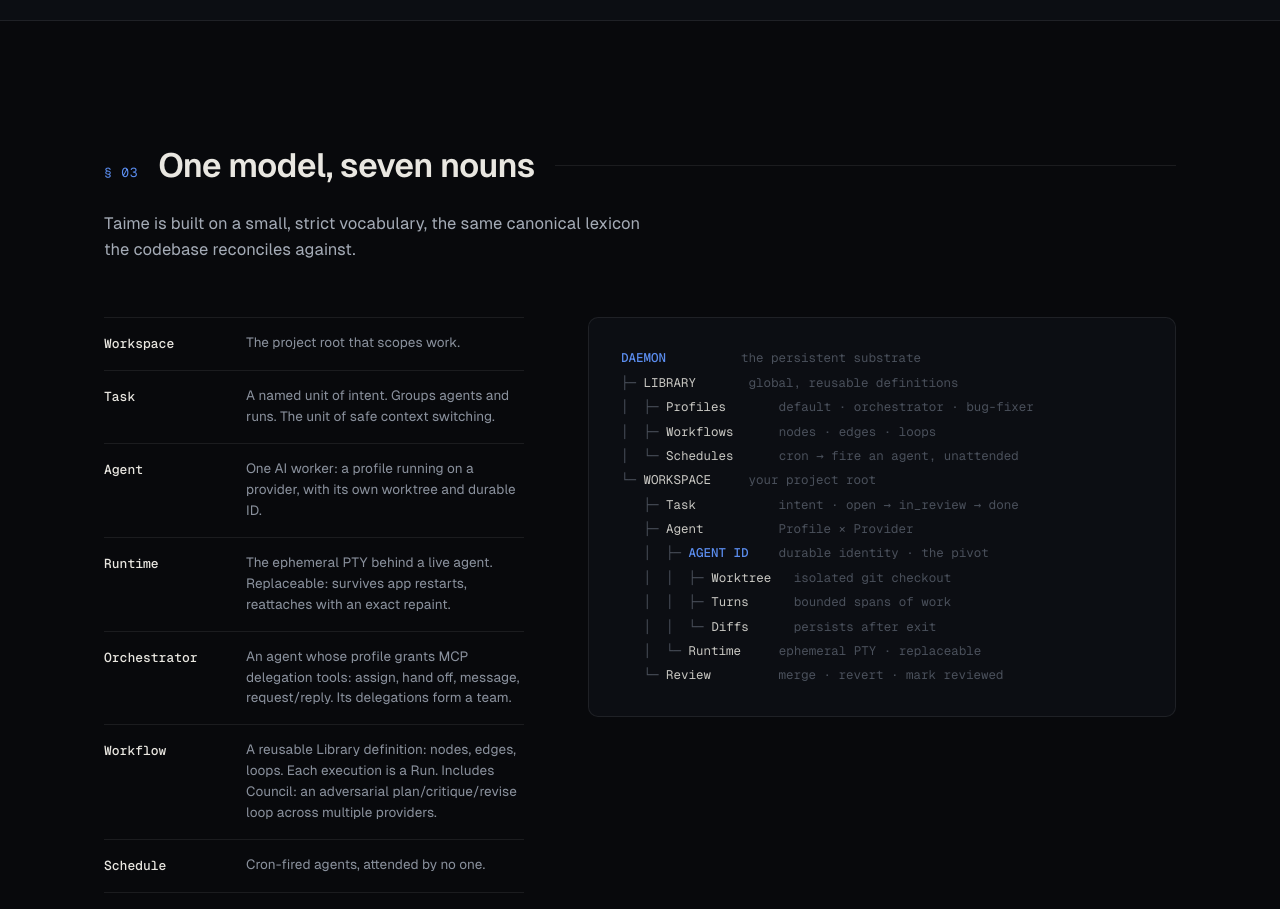
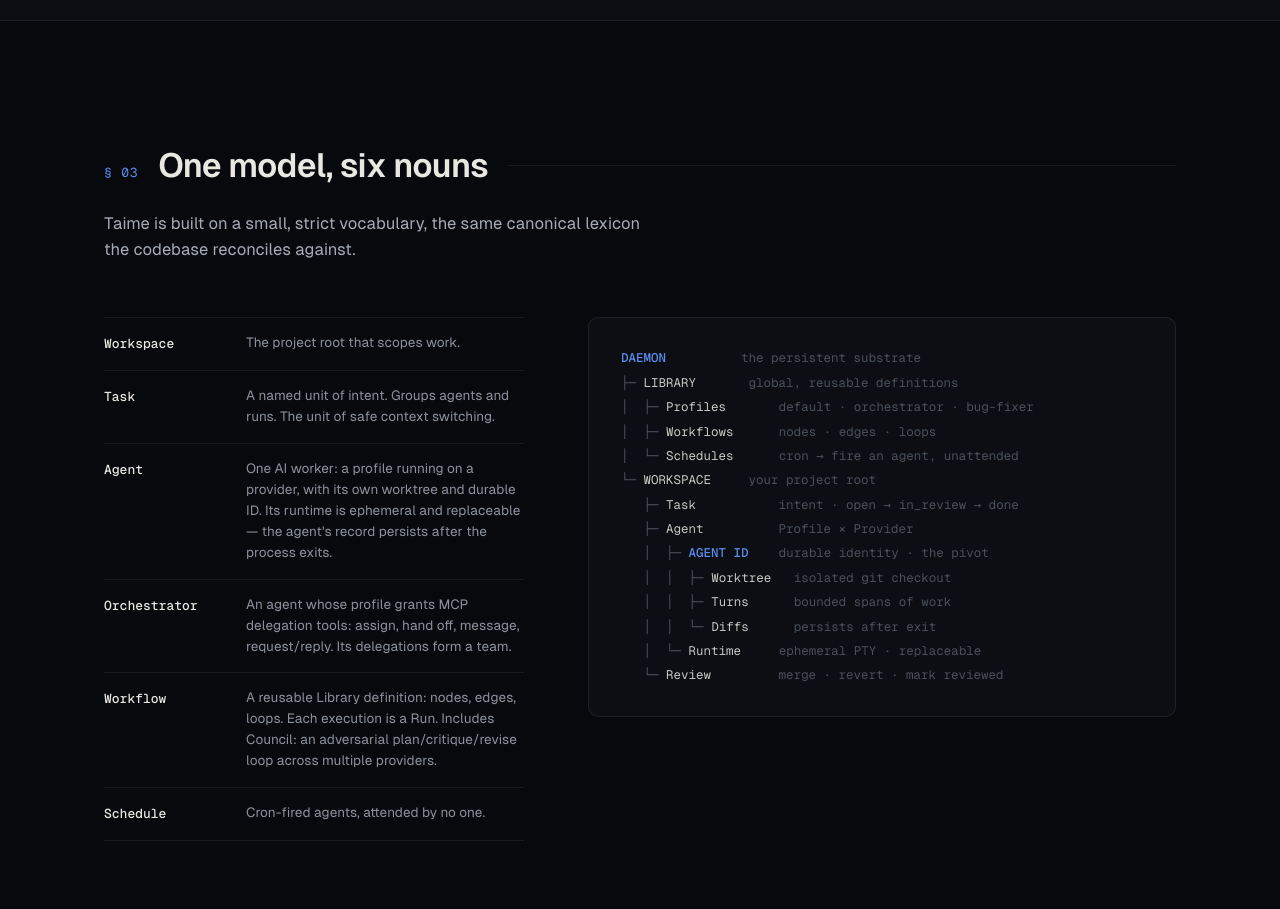
Before and after one commit to taimehq/website, a website built with Vite: page index.html in a window 1280 px wide. Shown: the part 2880-3789 px from the top of the page. Built offline with nearby package versions, Linux system fonts and the light colour scheme.

Commit message:
Revert to six nouns; fold Runtime into Agent definition

```diff
--- a/index.html
+++ b/index.html
@@ -289,7 +289,7 @@
       <div class="container">
         <div class="section-head reveal">
           <span class="section-no">§ 03</span>
-          <h2>One model, seven nouns</h2>
+          <h2>One model, six nouns</h2>
         </div>
         <p class="section-lede reveal">
           Taime is built on a small, strict vocabulary, the same canonical lexicon
@@ -300,8 +300,7 @@
           <dl class="defs reveal">
             <div class="def"><dt>Workspace</dt><dd>The project root that scopes work.</dd></div>
             <div class="def"><dt>Task</dt><dd>A named unit of intent. Groups agents and runs. The unit of safe context switching.</dd></div>
-            <div class="def"><dt>Agent</dt><dd>One AI worker: a profile running on a provider, with its own worktree and durable ID.</dd></div>
-            <div class="def"><dt>Runtime</dt><dd>The ephemeral PTY behind a live agent. Replaceable: survives app restarts, reattaches with an exact repaint.</dd></div>
+            <div class="def"><dt>Agent</dt><dd>One AI worker: a profile running on a provider, with its own worktree and durable ID. Its runtime is ephemeral and replaceable — the agent's record persists after the process exits.</dd></div>
             <div class="def"><dt>Orchestrator</dt><dd>An agent whose profile grants MCP delegation tools: assign, hand off, message, request/reply. Its delegations form a team.</dd></div>
             <div class="def"><dt>Workflow</dt><dd>A reusable Library definition: nodes, edges, loops. Each execution is a Run. Includes Council: an adversarial plan/critique/revise loop across multiple providers.</dd></div>
             <div class="def"><dt>Schedule</dt><dd>Cron-fired agents, attended by no one.</dd></div>
```
